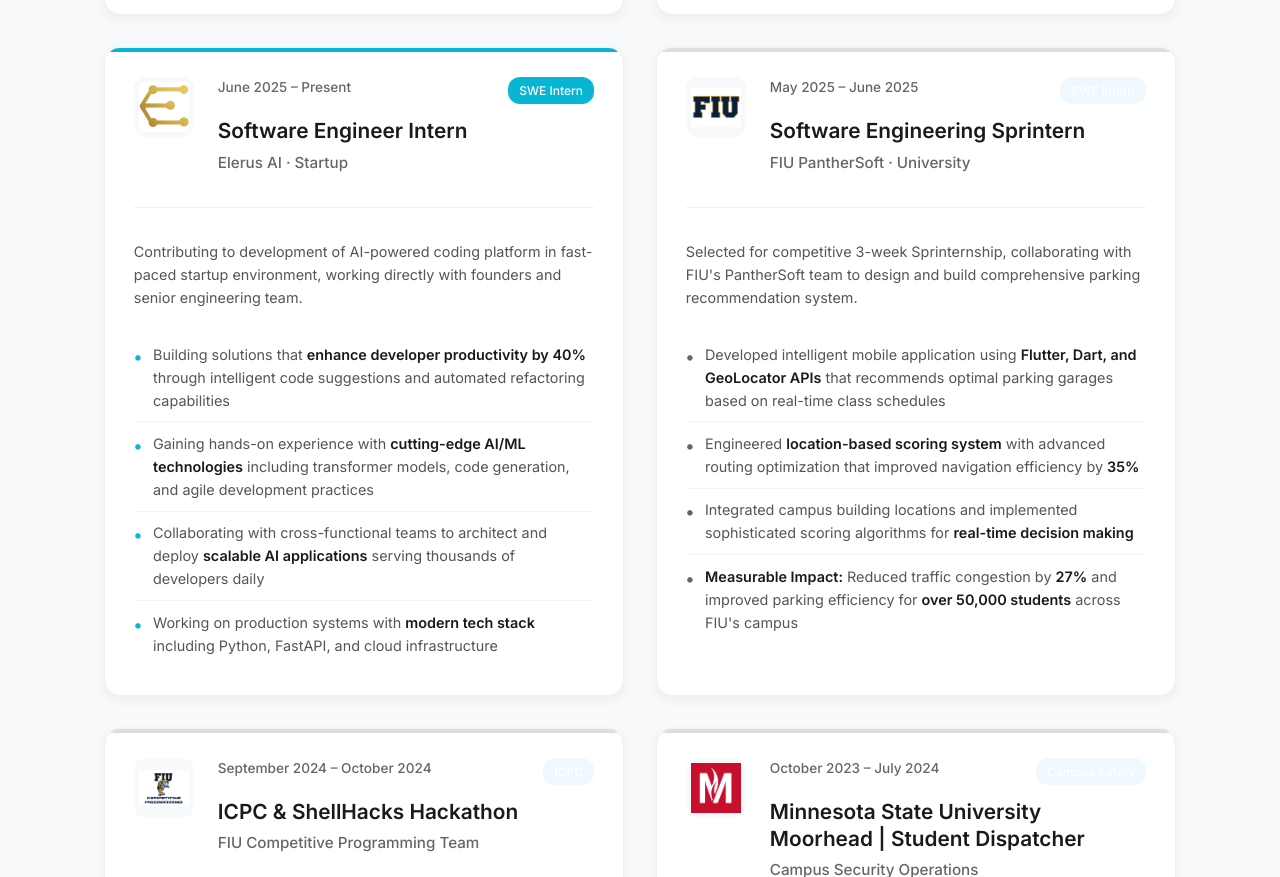
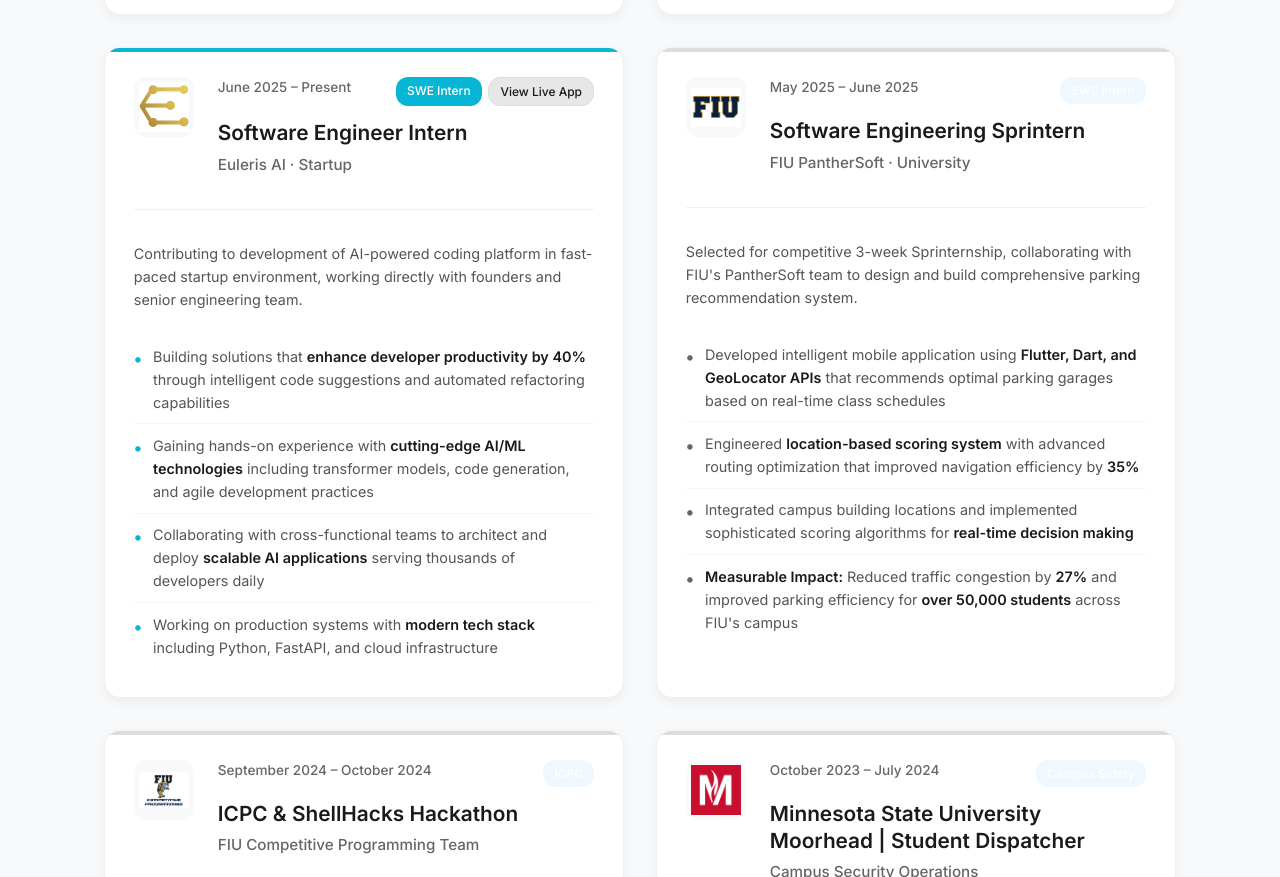
Before and after one commit to Ousmanbah10/Portfolio, a plain HTML site: page experience.html in a window 1280 px wide. Shown: the part 2550-3427 px from the top of the page. Drawn offline with Linux system fonts and the light colour scheme.

Commit message:
Update portfolio live app links

```diff
--- a/experience.html
+++ b/experience.html
@@ -390,13 +390,13 @@
           </div>
         </div>
 
-        <!-- Elerus AI Software Engineer Intern -->
+        <!-- Euleris AI Software Engineer Intern -->
         <div class="experience-card">
           <div class="card-header">
             <div class="experience-logo elerus-logo">
               <img
                 src="assets/experience photos/ElurisAI.jpeg"
-                alt="Elerus AI"
+                alt="Euleris AI"
               />
             </div>
             <div class="card-info">
@@ -404,10 +404,18 @@
                 <span class="experience-date">June 2025 – Present</span>
                 <div class="experience-badges">
                   <span class="experience-badge">SWE Intern</span>
+                  <a
+                    href="https://euleris.ai"
+                    class="experience-badge link-badge"
+                    target="_blank"
+                    rel="noopener noreferrer"
+                  >
+                    View Live App
+                  </a>
                 </div>
               </div>
               <h3>Software Engineer Intern</h3>
-              <p class="experience-company">Elerus AI · Startup</p>
+              <p class="experience-company">Euleris AI · Startup</p>
             </div>
           </div>
           <p class="experience-description">
```
Also changed, not shown: index.html (+26 -3 lines).
